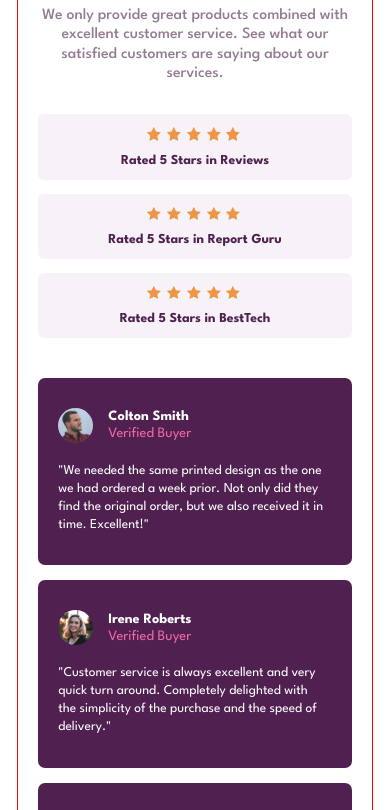
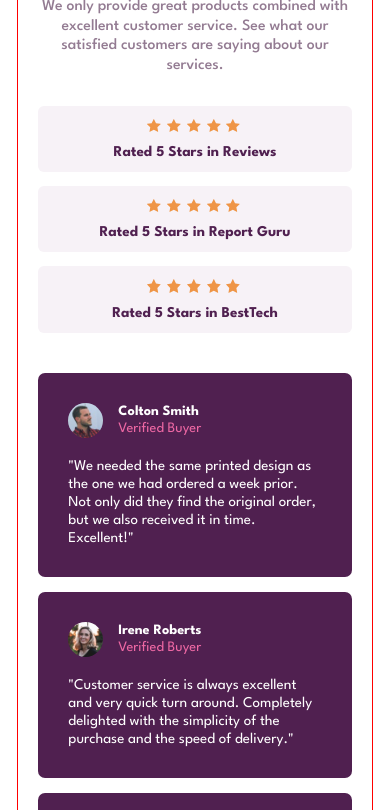
Before and after one commit to h4sitha/social-proof-section-frontendmentor, a plain HTML site: page index.html in a window 390 px wide. Shown: the part 18-828 px from the top of the page. Drawn offline with Linux system fonts and the light colour scheme.

Commit message:
Add more styles to the text elements

```diff
--- a/styles.css
+++ b/styles.css
@@ -207,6 +207,14 @@ main {
         font-size: 1.05rem;
     }
 
+    .rating > span {
+        font-size: 1rem;
+    }
+
+    .review p {
+        font-size: 1rem;
+    }
+
 }
 
 @media (max-width: 710px) {
@@ -234,4 +242,8 @@ main {
         font-size: 2.6rem;
     }
 
+    .review {
+        padding: 30px 30px 15px 30px;
+    }
+
 }
```
